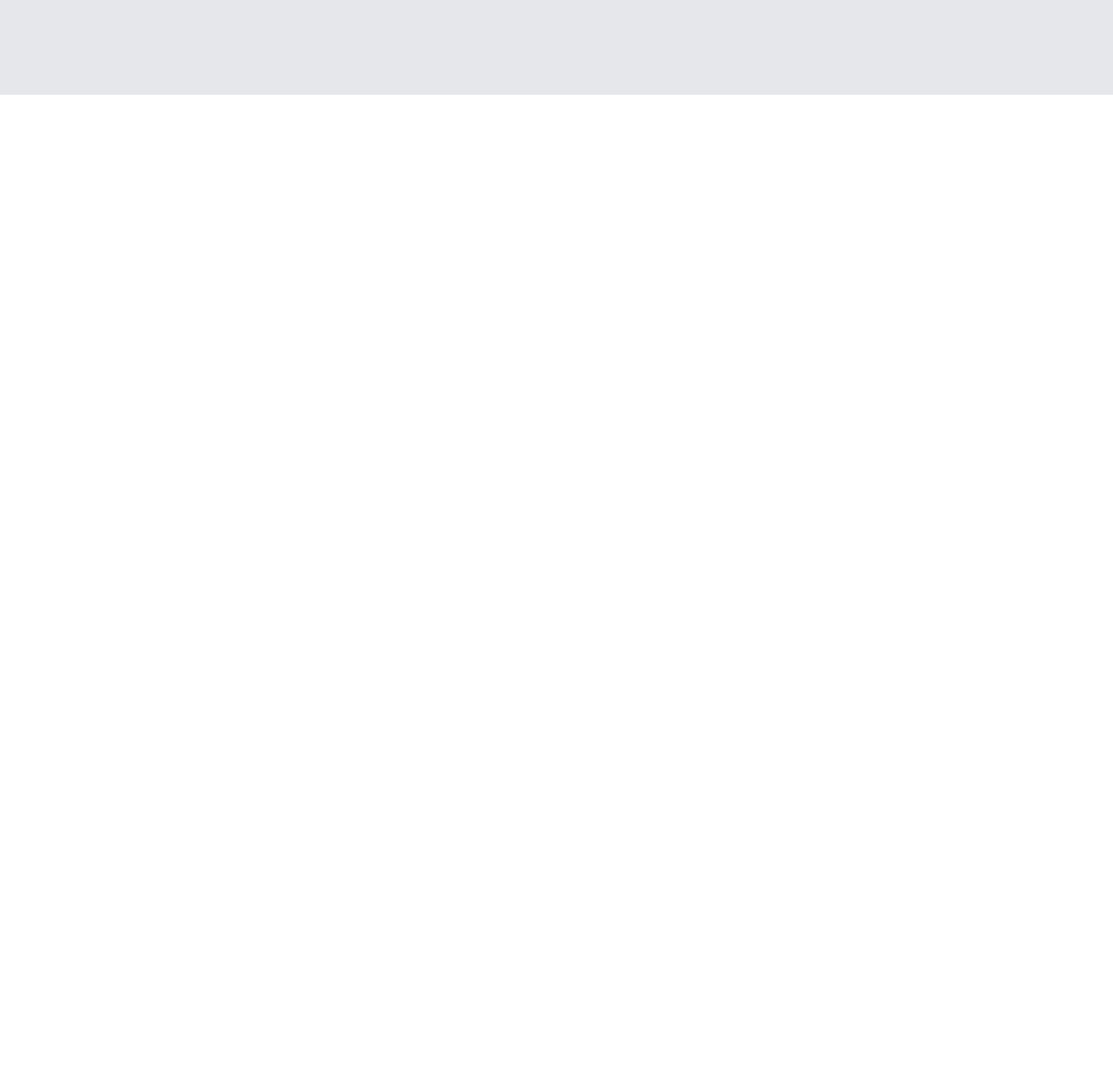
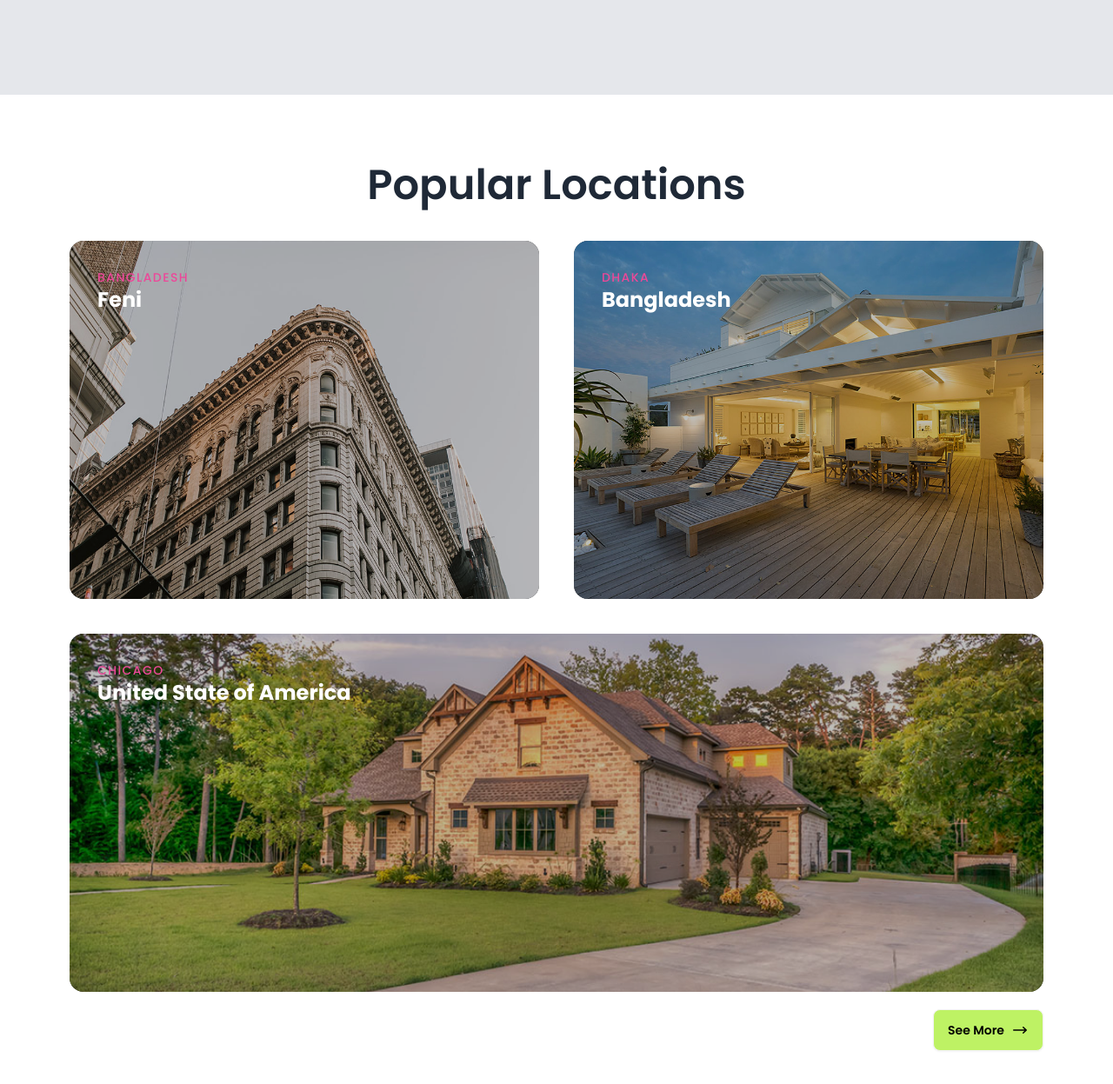
Before and after one commit to Tanjidshafin/Rinterio-House_dealer, a website: page index.html in a window 1280 px wide. Shown: the part 3717-4964 px from the top of the page at 87% size. Before the commit the page ends 3994 px from the top, so only its background shows below. Drawn offline with nearby package versions, Linux system fonts and the light colour scheme.

Commit message:
challenging section done

```diff
--- a/index.html
+++ b/index.html
@@ -488,7 +488,90 @@
         </div>
         <div class="container mx-auto">
             <section class="lg:mx-20 pt-14 mx-3 pb-28">
+                <h1 class="text-2xl lg:text-5xl mb-10 font-semibold text-center my-6">Popular Locations</h1>
+                <div class="grid lg:grid-rows-2 lg:grid-cols-2 grid-cols-1 grid-rows-1 gap-10">
+                    <a href="" class="group rounded-2xl lg:row-span-1 relative block bg-black">
+                        <img
+                          alt=""
+                          src="assets/los_angeles.jpg"
+                          class="absolute inset-0 rounded-2xl h-full w-full object-cover opacity-75 transition-opacity group-hover:opacity-50"
+                        />
 
+                        <div class="relative p-4 sm:p-6 lg:p-8">
+                          <p class="text-sm font-medium uppercase tracking-widest text-pink-500">Bangladesh</p>
+
+                          <p class="text-xl font-bold text-white sm:text-2xl">Feni</p>
+
+                          <div class="mt-32 sm:mt-48 lg:mt-64">
+                            <div
+                              class="translate-y-0 transform opacity-0 transition-all group-hover:translate-y-0 group-hover:opacity-100"
+                            >
+                              <p class="text-sm text-white">
+                               Feni is the finest city of Bangladesh, Hence has the best houses plot for you. Click to watch the plots.
+                              </p>
+                              <p class="btn hidden lg:flex absolute bottom-[18rem] left-[80%] bg-transparent border-gray-500 text-white backdrop-blur-sm">7 Property</p>
+                            </div>
+                          </div>
+                        </div>
+                      </a>
+                      <a href="" class="group rounded-2xl relative block bg-black">
+                        <img
+                          alt=""
+                          src="assets/New-york.jpg"
+                          class="absolute inset-0 rounded-2xl h-full w-full object-cover opacity-75 transition-opacity group-hover:opacity-50"
+                        />
+
+                        <div class="relative p-4 sm:p-6 lg:p-8">
+                          <p class="text-sm font-medium uppercase tracking-widest text-pink-500">Dhaka</p>
+
+                          <p class="text-xl font-bold text-white sm:text-2xl">Bangladesh</p>
+
+                          <div class="mt-32 sm:mt-48 lg:mt-64">
+                            <div
+                              class="translate-y-8 transform opacity-0 transition-all group-hover:translate-y-0 group-hover:opacity-100"
+                            >
+                              <p class="text-sm text-white">
+                                Dhaka is the capital city of Bangladesh, Hence has the best houses plot for you. Click to watch the plots.
+                              </p>
+                              <p class="btn hidden lg:flex absolute bottom-[18rem] left-[80%] bg-transparent border-gray-500 text-white backdrop-blur-sm">9 Property</p>
+                            </div>
+                          </div>
+                        </div>
+                      </a>
+                      <a href="" class="group rounded-2xl lg:col-span-2 relative block bg-black">
+                        <img
+                          alt=""
+                          src="assets/San Diego.jpg"
+                          class="absolute inset-0 rounded-2xl h-full w-full object-cover opacity-75 transition-opacity group-hover:opacity-50"
+                        />
+
+                        <div class="relative p-4 sm:p-6 lg:p-8">
+                          <p class="text-sm font-medium uppercase tracking-widest text-pink-500">Chicago</p>
+
+                          <p class="text-xl font-bold text-white sm:text-2xl">United State of America</p>
+
+                          <div class="mt-32 sm:mt-48 lg:mt-64">
+                            <div
+                              class="translate-y-8 transform opacity-0 transition-all group-hover:translate-y-0 group-hover:opacity-100"
+                            >
+                              <p class="text-sm text-white">
+                                Chicago is the finest city of USA, Hence has the best houses plot for you. Click to watch the plots.
+                              </p>
+                              <p class="btn hidden lg:flex absolute bottom-[18rem] left-[90%] bg-transparent border-gray-500 text-white backdrop-blur-sm">1 Property</p>
+                            </div>
+                          </div>
+                        </div>
+                      </a>
+
+
+
+                </div>
+               <div class="text-center lg:text-end mt-5">
+                <button class="btn bg-lime-300 text-black">See More<svg xmlns="http://www.w3.org/2000/svg" viewBox="0 0 20 20" fill="currentColor" class="size-5">
+                    <path fill-rule="evenodd" d="M2 10a.75.75 0 0 1 .75-.75h12.59l-2.1-1.95a.75.75 0 1 1 1.02-1.1l3.5 3.25a.75.75 0 0 1 0 1.1l-3.5 3.25a.75.75 0 1 1-1.02-1.1l2.1-1.95H2.75A.75.75 0 0 1 2 10Z" clip-rule="evenodd" />
+                  </svg>
+                  </button>
+               </div>
             </section>
         </div>
     </main>
```
Also changed, not shown: assets/New-york.jpg (added), assets/San Diego.jpg (added), assets/los_angeles.jpg (added).
